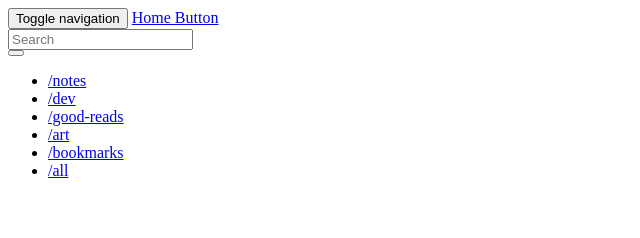
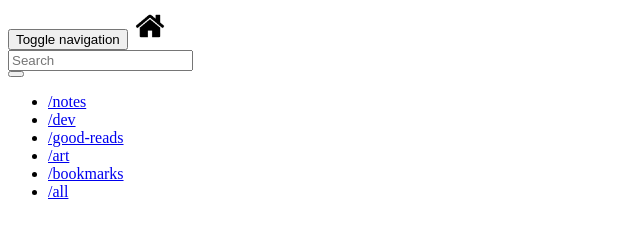
Before and after one commit to DanudeSandstorm/GitMe, a website: page partials/header.html in a window 1280 px wide. Shown: the whole page, without its empty margins (0-640 px from the left). Drawn offline with Linux system fonts and the light colour scheme.

Commit message:
added home button

```diff
--- a/partials/header.html
+++ b/partials/header.html
@@ -11,7 +11,7 @@
           <span class="icon-bar"></span>
           <span class="icon-bar"></span>
           </button>
-          <a class="navbar-brand" rel="home" href="/" title="">Home Button</a>
+          <a class="navbar-brand" rel="home" href="/" title=""><img src="../resources/images/home.png" height="36" width="36"></a>
           <div class="col-sm-3 col-md-3 pull-right">
               <form class="navbar-form" role="search">
                   <div class="input-group">
@@ -22,11 +22,9 @@
                   </div>
               </form>
           </div>
-
       </div>
 
       <div class="collapse navbar-collapse navbar-ex1-collapse">
-
           <ul class="nav navbar-nav">
               <li><a href="/topic/notes/">/notes</a></li>
               <li><a href="/topic/dev/">/dev</a></li>
```
Also changed, not shown: resources/images/home.png (added), 2 other files. Lines whose indentation alone changed are shown as unchanged.
